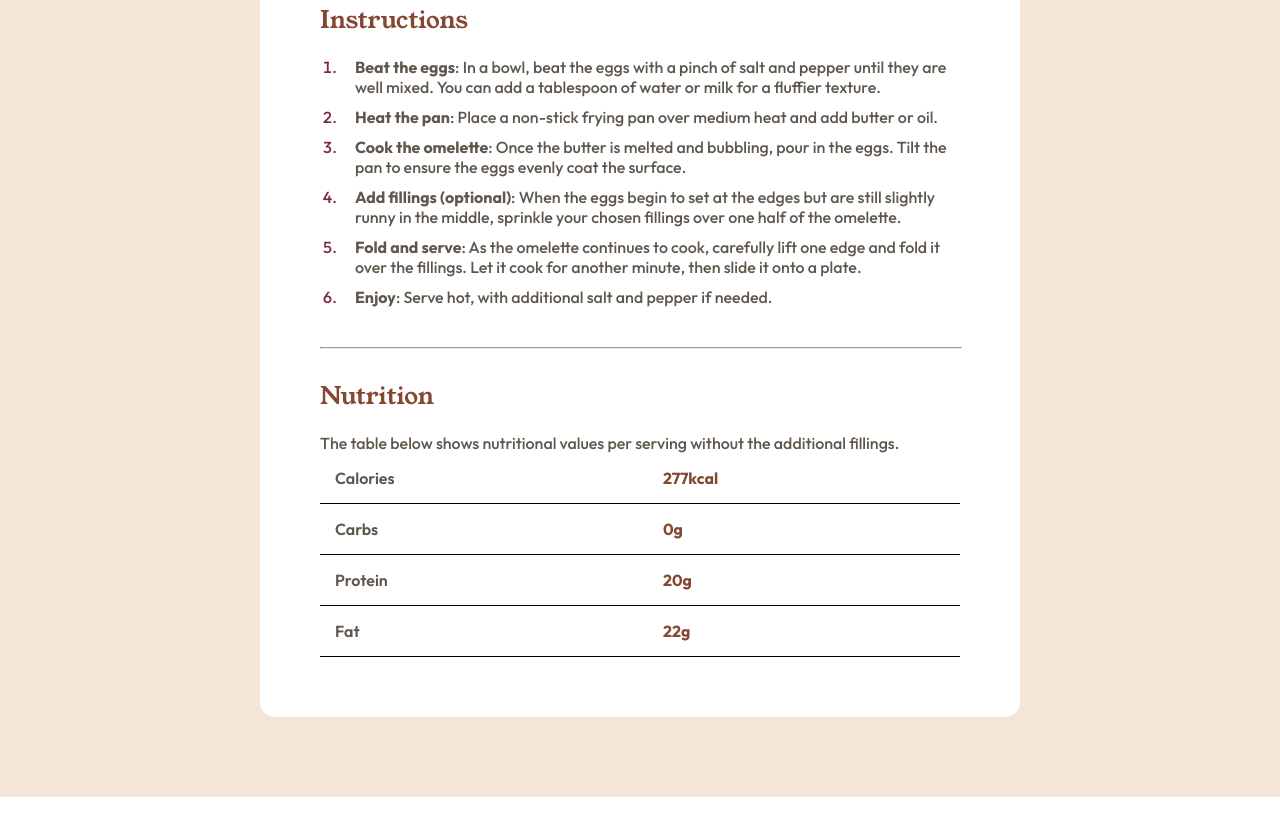
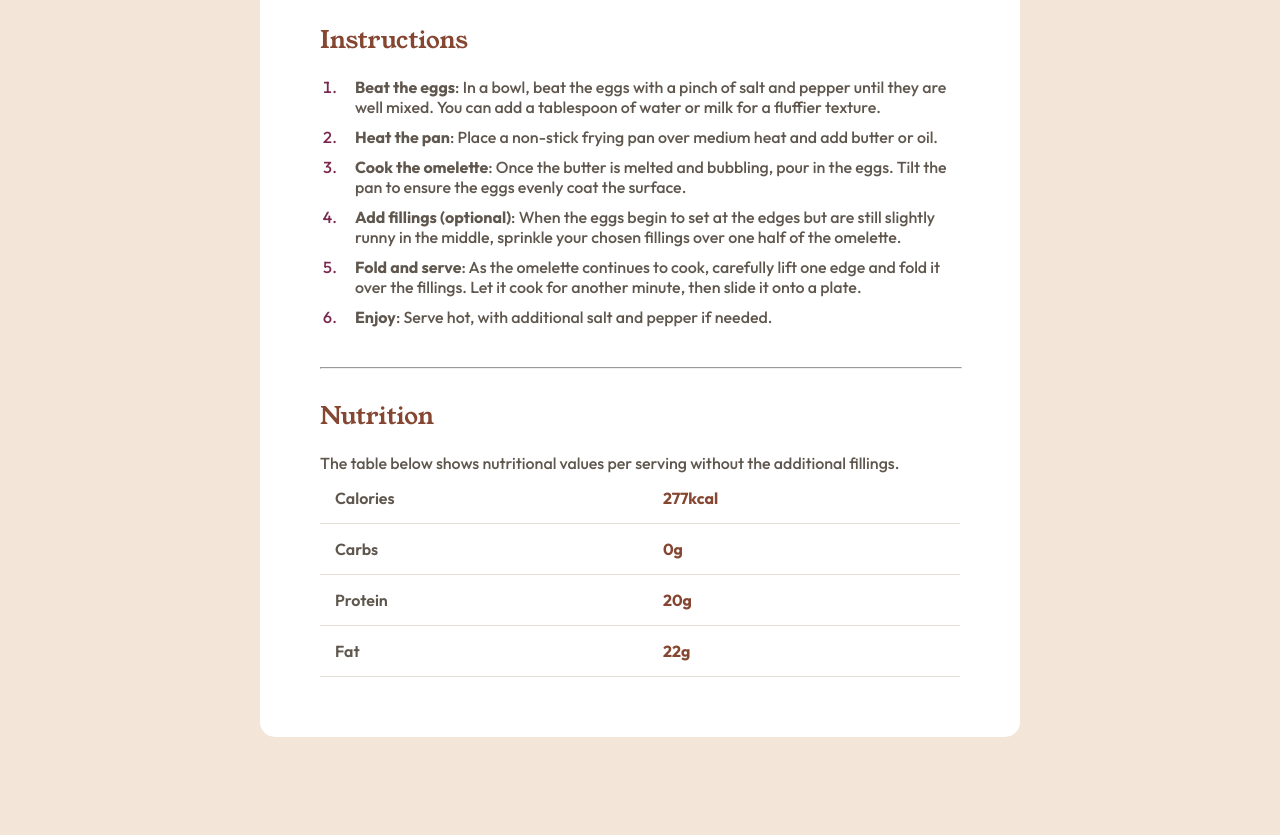
Before and after one commit to arthur098/recipe-page, a plain HTML site: page index.html in a window 1280 px wide. Shown: the part 1053-1888 px from the top of the page. Before the commit the page ends 1850 px from the top, so only its background shows below. Drawn offline with Linux system fonts and the light colour scheme.

Commit message:
Refactor
Changing border color from table row;

```diff
--- a/assets/css/style.css
+++ b/assets/css/style.css
@@ -114,7 +114,7 @@ p {
 }
 
 .recipe-table tr {
-  border-bottom: 1px solid black;
+  border-bottom: 1px solid var(--light-grey);
   border-spacing: 0;
 }
 
@@ -134,7 +134,7 @@ p {
     background-color: var(--eggshell);
     display: flex;
     justify-content: center;
-    padding: 80px 0;
+    padding: 100px 0;
   }
 
   .card {
```
